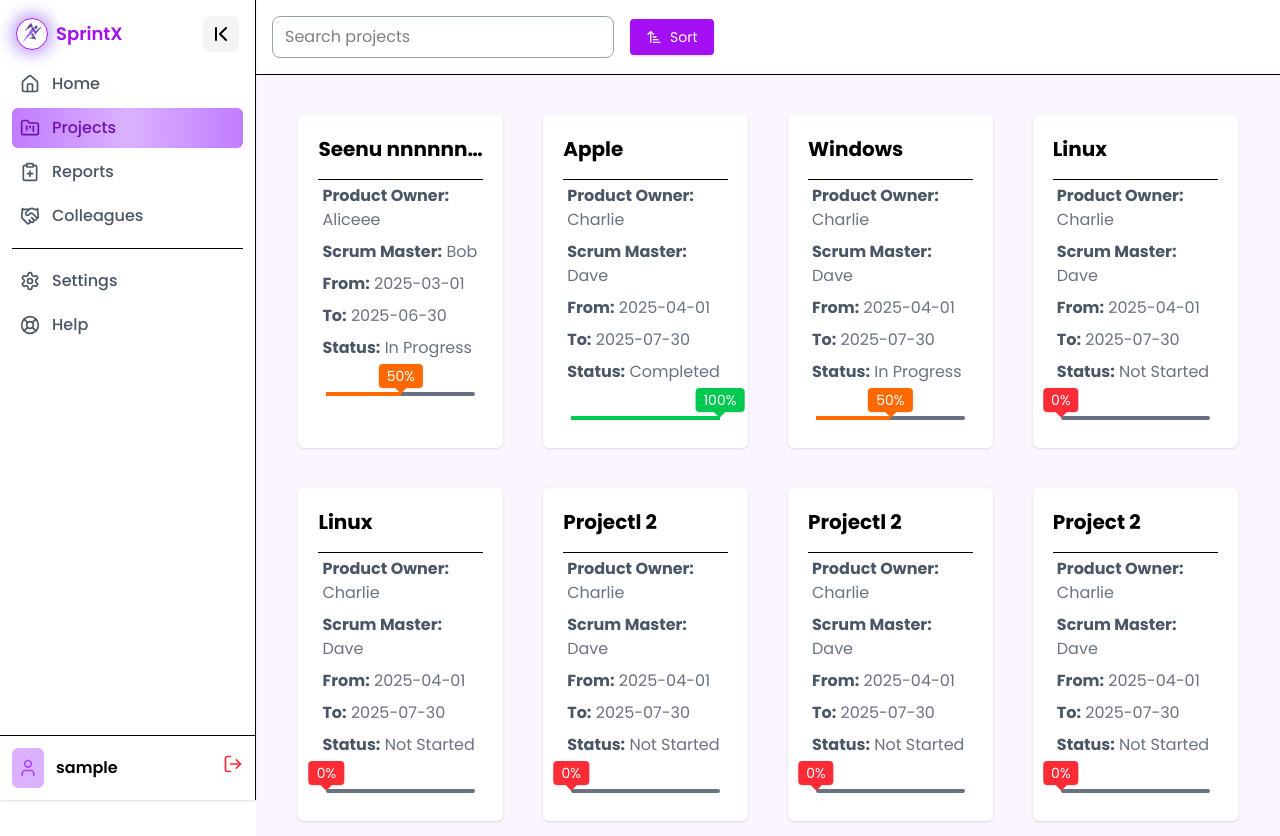
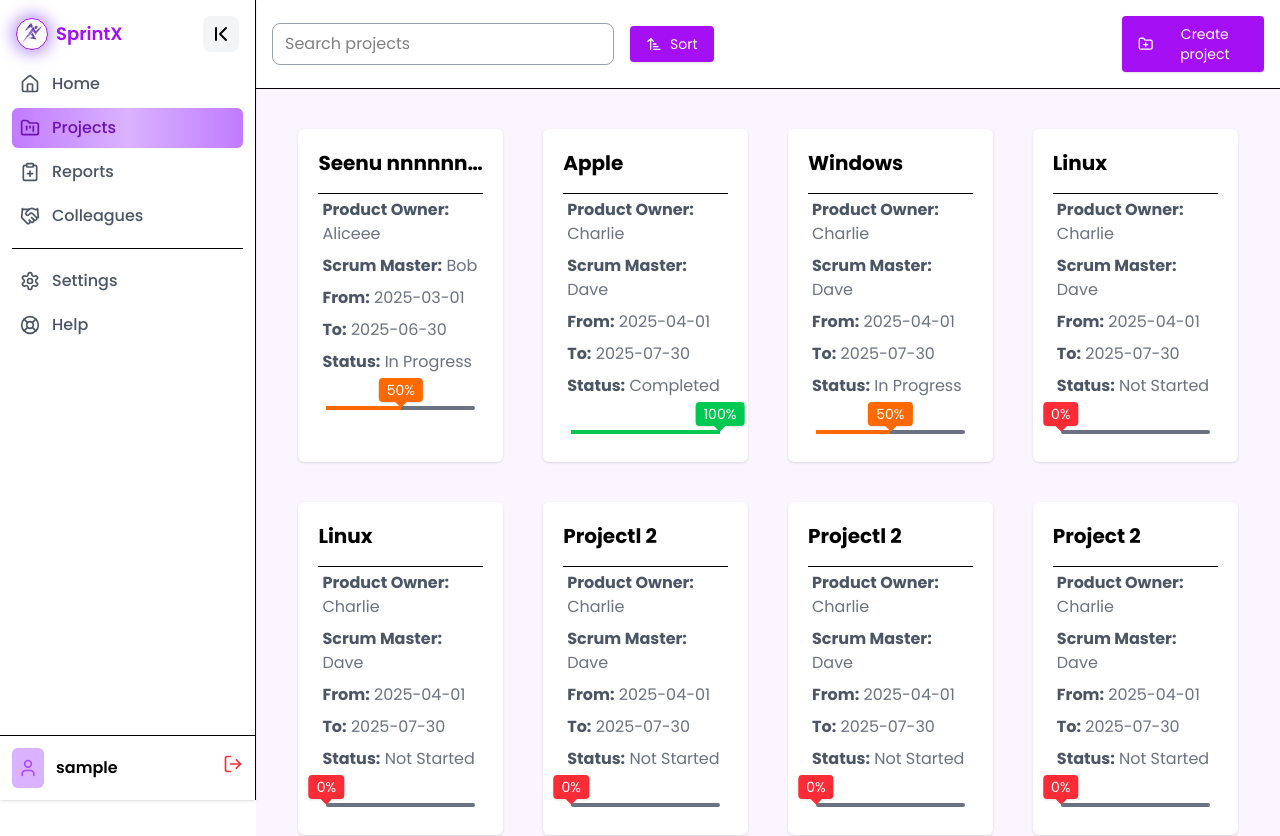
Before and after one commit to Sabarish-developer/SprintX, a React (Vite) app in the folder client/: page /home/projects in a window 1280 px wide. Shown: the top 836 px of the page. Built offline with nearby package versions, Linux system fonts and the light colour scheme; sample sign-in values are in the browser's storage.

Commit message:
style(projects): added create  buttons

```diff
--- a/client/src/components/Projects.jsx
+++ b/client/src/components/Projects.jsx
@@ -1,5 +1,5 @@
 import { useState, useEffect, useRef } from "react";
-import { X, Menu, SortAsc, FolderCog, Trash2} from "lucide-react";
+import { X, Menu, SortAsc, FolderCog, Trash2, FolderPlus} from "lucide-react";
 import { useNavigate } from "react-router-dom";
 import { motion, useMotionValue, useTransform, animate } from "framer-motion";
 import axios from "axios";
@@ -192,6 +192,14 @@ export default function Projects() {
                 clearSort={clearSort}
               />
           </div>
+          <button
+          onClick={() => setOpen(!open)}
+          className="bg-[#a40ff3] hover:bg-white cursor-pointer hover:text-[#a40ff3] text-white px-4 py-2 rounded shadow hover:shadow-md text-sm flex items-center gap-2 w-40"
+        >
+          <FolderPlus size={18} />
+          Create project
+        </button>
+          {/* <button>Create Project</button> */}
 
           {/* Mobile Hamburger */}
           <div className="lg:hidden">
```
